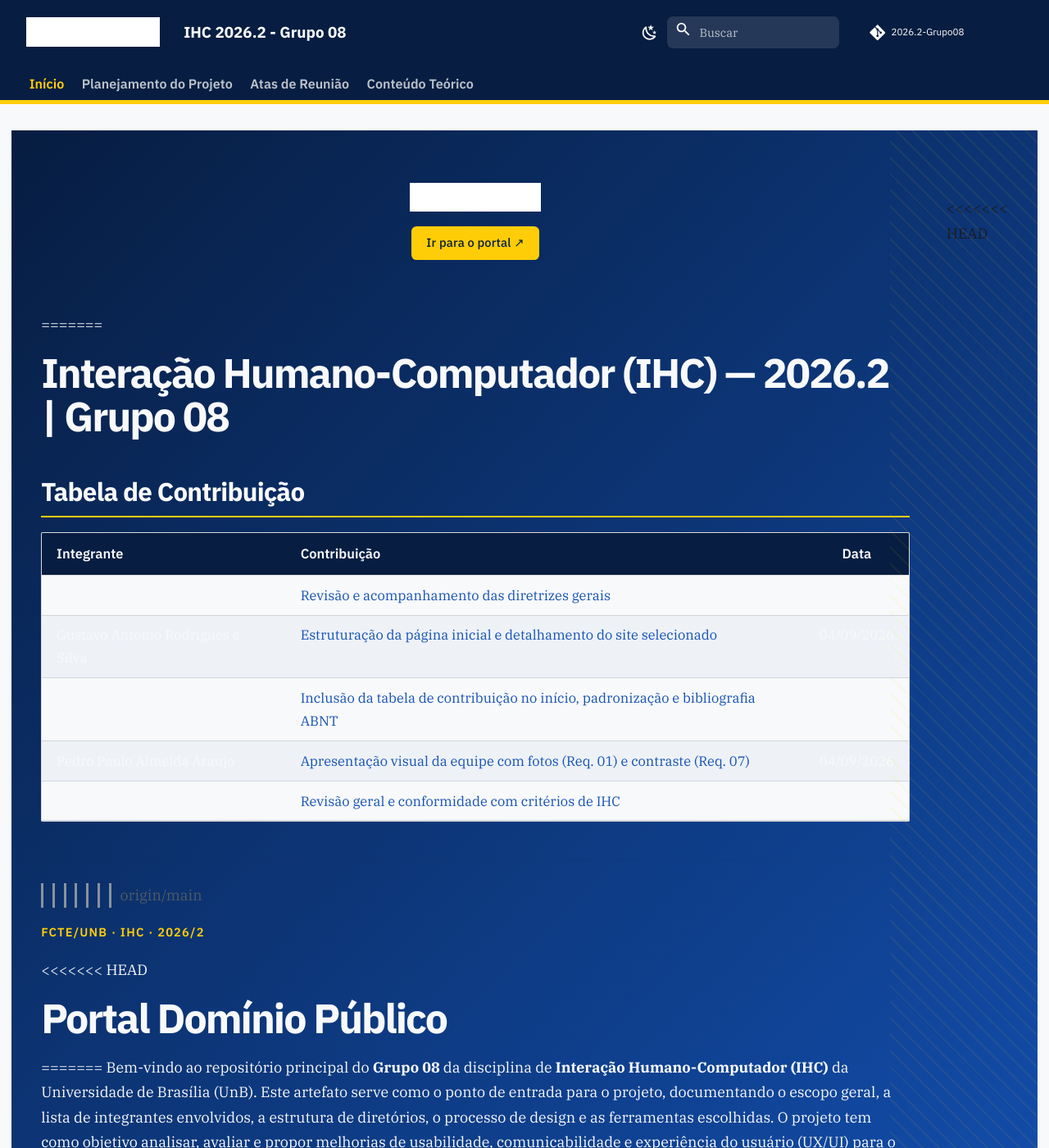
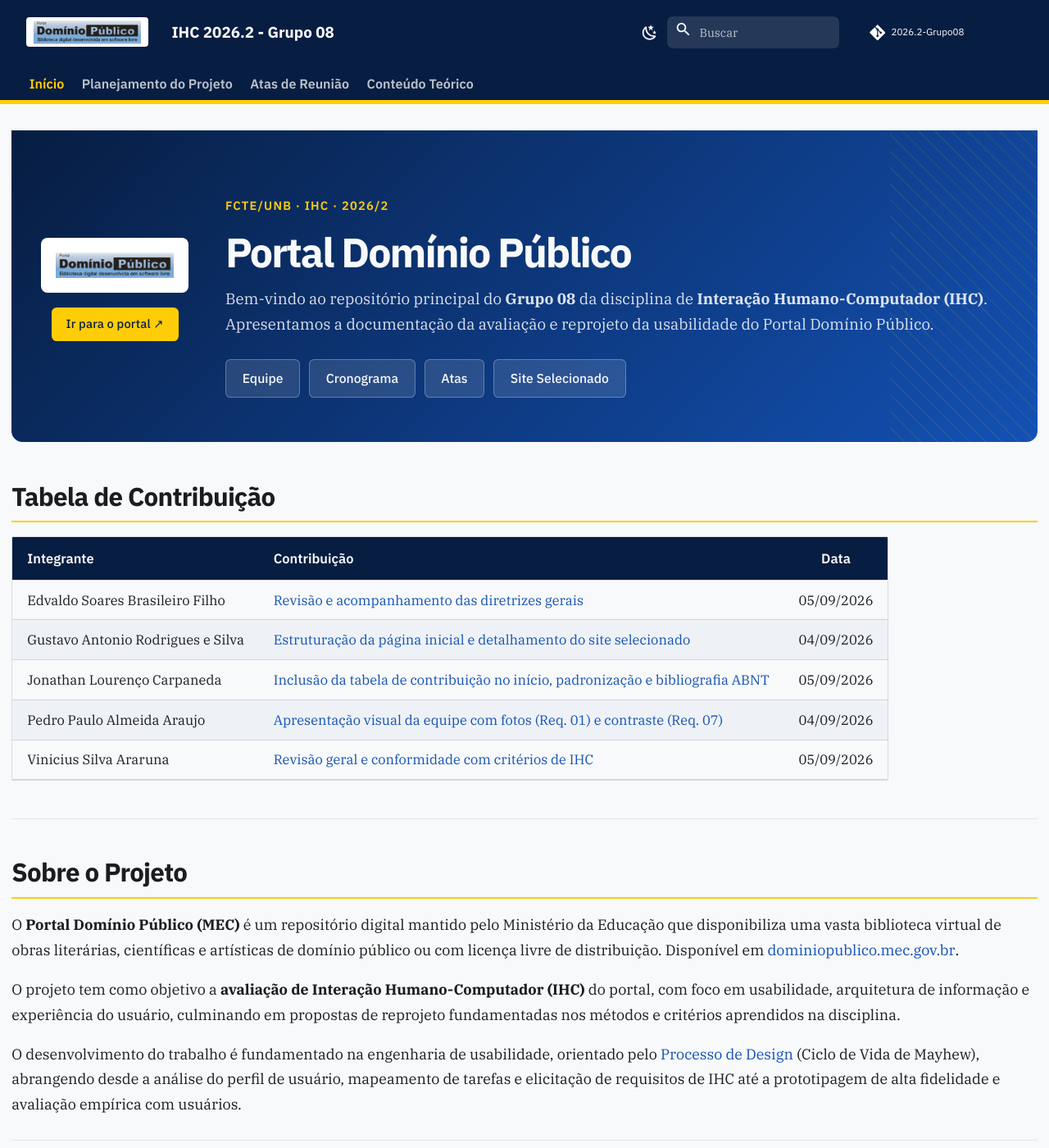
Before and after one commit to Interacao-Humano-Computador/2026.2-Grupo08, an MkDocs documentation site: the page built from docs/index.md, in a window 1280 px wide and 1400 px high. Shown: the whole window at 82% size. Built offline with MkDocs 1.6.1 and Material for MkDocs 9.7.7, drawn with Linux system fonts in a browser that asks for light colours; comment, search, counter and statistics services are not loaded; some of the changed text lies outside the part shown.

Commit message:
fix: remove tags de conflito do git e corrige visibilidade da logo

````diff
--- a/docs/assets/css/extra.css
+++ b/docs/assets/css/extra.css
@@ -145,12 +145,14 @@
   font-weight: 700;
 }
 
-/* Logo no header — mostra a imagem mas mantém comportamento */
+/* Logo no header — com fundo branco arredondado para combinar com a logo */
 .md-header__button.md-logo img {
   height: 2rem;
   width: auto;
   object-fit: contain;
-  filter: brightness(0) invert(1); /* deixa branco sobre o navy */
+  background: white;
+  padding: 0.2rem 0.5rem;
+  border-radius: 4px;
 }
 
 /* ============================================================
@@ -399,9 +401,11 @@
 }
 
 .dp-splash-logo img {
-  width: 160px;
+  width: 180px;
   height: auto;
-  filter: brightness(0) invert(1);
+  background: white;
+  padding: 1rem;
+  border-radius: 8px;
   display: block;
 }
 
--- a/docs/index.md
+++ b/docs/index.md
@@ -13,33 +13,13 @@
   <a class="dp-splash-link" href="https://dominiopublico.mec.gov.br/pesquisa/PesquisaObraForm.jsp" target="_blank" rel="noopener noreferrer">Ir para o portal ↗</a>
 </div>
 
-<<<<<<< HEAD
 <div class="dp-splash-copy" markdown>
-=======
-# Interação Humano-Computador (IHC) — 2026.2 | Grupo 08
-
-## Tabela de Contribuição
-
-| Integrante | Contribuição | Data |
-| :--- | :--- | :---: |
-| Edvaldo Soares Brasileiro Filho | [Revisão e acompanhamento das diretrizes gerais](#etapas-do-projeto) | 05/09/2026 |
-| Gustavo Antonio Rodrigues e Silva | [Estruturação da página inicial e detalhamento do site selecionado](#site-selecionado-portal-dominio-publico) | 04/09/2026 |
-| Jonathan Lourenço Carpaneda | [Inclusão da tabela de contribuição no início, padronização e bibliografia ABNT](#introducao) | 05/09/2026 |
-| Pedro Paulo Almeida Araujo | [Apresentação visual da equipe com fotos (Req. 01) e contraste (Req. 07)](#integrantes-do-grupo) | 04/09/2026 |
-| Vinicius Silva Araruna | [Revisão geral e conformidade com critérios de IHC](#sobre-o-projeto) | 05/09/2026 |
-
----
->>>>>>> origin/main
 
 <span class="dp-splash-eyebrow">FCTE/UnB · IHC · 2026/2</span>
 
-<<<<<<< HEAD
 # Portal Domínio Público
-=======
-Bem-vindo ao repositório principal do **Grupo 08** da disciplina de **Interação Humano-Computador (IHC)** da Universidade de Brasília (UnB). Este artefato serve como o ponto de entrada para o projeto, documentando o escopo geral, a lista de integrantes envolvidos, a estrutura de diretórios, o processo de design e as ferramentas escolhidas. O projeto tem como objetivo analisar, avaliar e propor melhorias de usabilidade, comunicabilidade e experiência do usuário (UX/UI) para o sistema selecionado ao longo do semestre letivo 2026.2.
->>>>>>> origin/main
 
-<p class="dp-splash-lede"><strong>Grupo 08</strong> apresenta — Documentação da avaliação e reprojeto da usabilidade do Portal Domínio Público, repositório digital do Ministério da Educação.</p>
+<p class="dp-splash-lede">Bem-vindo ao repositório principal do <strong>Grupo 08</strong> da disciplina de <strong>Interação Humano-Computador (IHC)</strong>. Apresentamos a documentação da avaliação e reprojeto da usabilidade do Portal Domínio Público.</p>
 
 <nav class="dp-splash-nav">
   <a class="dp-quick-btn" href="planejamento/equipe/">Equipe</a>
@@ -54,21 +34,25 @@
 
 </div>
 
+## Tabela de Contribuição
+
+| Integrante | Contribuição | Data |
+| :--- | :--- | :---: |
+| Edvaldo Soares Brasileiro Filho | [Revisão e acompanhamento das diretrizes gerais](#etapas-do-projeto) | 05/09/2026 |
+| Gustavo Antonio Rodrigues e Silva | [Estruturação da página inicial e detalhamento do site selecionado](#site-selecionado-portal-dominio-publico) | 04/09/2026 |
+| Jonathan Lourenço Carpaneda | [Inclusão da tabela de contribuição no início, padronização e bibliografia ABNT](#sobre-o-projeto) | 05/09/2026 |
+| Pedro Paulo Almeida Araujo | [Apresentação visual da equipe com fotos (Req. 01) e contraste (Req. 07)](#integrantes-do-grupo) | 04/09/2026 |
+| Vinicius Silva Araruna | [Revisão geral e conformidade com critérios de IHC](#sobre-o-projeto) | 05/09/2026 |
+
+---
+
 ## Sobre o Projeto
 
 O **Portal Domínio Público (MEC)** é um repositório digital mantido pelo Ministério da Educação que disponibiliza uma vasta biblioteca virtual de obras literárias, científicas e artísticas de domínio público ou com licença livre de distribuição. Disponível em [dominiopublico.mec.gov.br](https://dominiopublico.mec.gov.br/pesquisa/PesquisaObraForm.jsp).
 
 O projeto tem como objetivo a **avaliação de Interação Humano-Computador (IHC)** do portal, com foco em usabilidade, arquitetura de informação e experiência do usuário, culminando em propostas de reprojeto fundamentadas nos métodos e critérios aprendidos na disciplina.
 
-<<<<<<< HEAD
-### Por que o Domínio Público?
-
-- **Acesso a usuários reais** — Grande facilidade de recrutar estudantes, professores e pesquisadores.
-- **Oportunidades claras de redesenho** — O portal apresenta problemas severos de usabilidade, busca limitada e ausência de responsividade.
-- **Relevância social** — Sistema de utilidade pública de alto valor educacional e cultural.
-=======
 O desenvolvimento do trabalho é fundamentado na engenharia de usabilidade, orientado pelo [Processo de Design](planejamento/processo-de-design.md) (Ciclo de Vida de Mayhew), abrangendo desde a análise do perfil de usuário, mapeamento de tarefas e elicitação de requisitos de IHC até a prototipagem de alta fidelidade e avaliação empírica com usuários.
->>>>>>> origin/main
 
 ---
 
@@ -97,9 +81,6 @@
   </div>
 </div>
 
-<<<<<<< HEAD
-A documentação detalhada da equipe está disponível no artefato de [Equipe](planejamento/equipe.md).
-=======
 ---
 
 ## Estrutura do Repositório
@@ -110,20 +91,11 @@
 ├── README.md            # Apresentação principal do repositório
 └── mkdocs.yml           # Arquivo de configuração da documentação (MkDocs Material)
 ```
->>>>>>> origin/main
 
 ---
 
 ## Etapas do Projeto
 
-<<<<<<< HEAD
-1. **Planejamento** — Definição do site analisado, cronograma de atividades e ferramentas.
-2. **Perfil de Usuário e Personas** — Levantamento do público-alvo, criação de personas e cenários de uso.
-3. **Análise de Tarefas** — Mapeamento detalhado das tarefas (HTA — Hierarchical Task Analysis).
-4. **Princípios e Diretrizes de Design** — Guias de estilo e critérios de usabilidade aplicados.
-5. **Prototipação** — Baixa fidelidade → Wireframe → Alta fidelidade interativo.
-6. **Avaliação e Testes** — Planejamento, execução com usuários reais e consolidação dos resultados.
-=======
 1. **Planejamento do Projeto**: Definição do site/aplicativo analisado, [Cronograma Planejado](planejamento/cronograma-planejado.md), [Cronograma Executado](planejamento/cronograma-executado.md), [Quadro de Atribuições](planejamento/quadro-de-atribuicoes.md) e [Ferramentas](planejamento/ferramentas.md).
 2. **Perfil de Usuário e Personas**: Levantamento das características do público-alvo, criação de personas e cenários de uso.
 3. **Análise de Tarefas**: Mapeamento detalhado das tarefas executadas pelos usuários (ex: HTA - Hierarchical Task Analysis).
@@ -145,7 +117,6 @@
 - **Controle de Versão:** [Git](https://git-scm.com/) e [GitHub](https://github.com/)
 - **Comunicação:** Discord e Google Meet
 - **Hospedagem de Vídeos:** YouTube (vídeos não listados)
->>>>>>> origin/main
 
 ---
 
@@ -153,15 +124,6 @@
 
 | Versão | Data | Descrição | Autor(es) | Revisor(es) |
 | :---: | :---: | :--- | :---: | :---: |
-<<<<<<< HEAD
-| `1.0` | 03/09/2026 | Criação inicial do README formal do projeto | [Gustavo](https://github.com/gus-ant) | — |
-| `1.1` | 04/09/2026 | Configuração do MkDocs e inclusão da Tabela de Contribuição | [Gustavo](https://github.com/gus-ant) | — |
-| `1.2` | 04/09/2026 | Apresentação da equipe com fotos e perfis | [Pedro Paulo](https://github.com/Pedrop06) | [Gustavo](https://github.com/gus-ant) |
-| `1.3` | 04/09/2026 | Configuração de contraste de cores (tema claro/escuro) | [Pedro Paulo](https://github.com/Pedrop06) | [Gustavo](https://github.com/gus-ant) |
-| `1.4` | 05/09/2026 | Reestruturação da documentação da Etapa 1 | [Gustavo](https://github.com/gus-ant) | [Pedro Paulo](https://github.com/Pedrop06) |
-| `1.5` | 05/09/2026 | Adição do logo e seção sobre o site selecionado | [Gustavo](https://github.com/gus-ant) | [Pedro Paulo](https://github.com/Pedrop06) |
-| `1.6` | 13/09/2026 | Refatoração da página inicial para layout splash temático | [Gustavo](https://github.com/gus-ant) | — |
-=======
 | `1.0` | 03/09/2026 | Criação inicial do README formal do projeto | [Gustavo Antonio](https://github.com/gus-ant) | [Pedro Paulo](https://github.com/Pedrop06) |
 | `1.1` | 04/09/2026 | Configuração do MkDocs e inclusão da Tabela de Contribuição | [Gustavo Antonio](https://github.com/gus-ant) | [Pedro Paulo](https://github.com/Pedrop06) |
 | `1.2` | 04/09/2026 | Apresentação da equipe com fotos e perfis e criação do artefato de equipe | [Pedro Paulo](https://github.com/Pedrop06) | [Gustavo Antonio](https://github.com/gus-ant) |
@@ -169,15 +131,12 @@
 | `1.4` | 05/09/2026 | Reestruturação da documentação da Etapa 1 e inclusão do quadro de atribuições | [Gustavo Antonio](https://github.com/gus-ant) | [Pedro Paulo](https://github.com/Pedrop06) |
 | `1.5` | 05/09/2026 | Adição do logo oficial e seção explicativa sobre o site selecionado (Portal Domínio Público) | [Gustavo Antonio](https://github.com/gus-ant) | [Pedro Paulo](https://github.com/Pedrop06) |
 | `1.6` | 05/09/2026 | Inclusão da tabela de contribuição no início, padronização e links das ferramentas e processo | [Jonathan Lourenço Carpaneda](https://github.com/Jonathan-Carpaneda) | [Gustavo Antonio](https://github.com/gus-ant) |
->>>>>>> origin/main
+| `1.7` | 13/09/2026 | Refatoração da página inicial para layout splash temático | [Gustavo Antonio](https://github.com/gus-ant) | — |
 
 ---
 
 ## Referências Bibliográficas
 
-<<<<<<< HEAD
-1. BARBOSA, Simone D. J.; SILVA, Bruno S. *Interação Humano-Computador*. 1. ed. Rio de Janeiro: Elsevier, 2010.
-=======
 [1] BARBOSA, Simone D. J.; SILVA, Bruno S. *Interação Humano-Computador*. 1. ed. Rio de Janeiro: Elsevier, 2010.
 
 [2] MAYHEW, Deborah J. *The Usability Engineering Lifecycle: A Practitioner's Handbook for User Interface Design*. San Francisco: Morgan Kaufmann Publishers, 1999.
@@ -189,4 +148,3 @@
 ## Agradecimentos e Uso de Inteligência Artificial (IA) Generativa
 
 Durante a elaboração da estrutura deste artefato e padronização do Markdown, foi utilizado apoio de Inteligência Artificial Generativa (LLM). O modelo auxiliou na geração das tabelas e formatação do histórico de versão e contribuições, sendo revisado pela equipe humana antes da publicação final.
->>>>>>> origin/main
````
